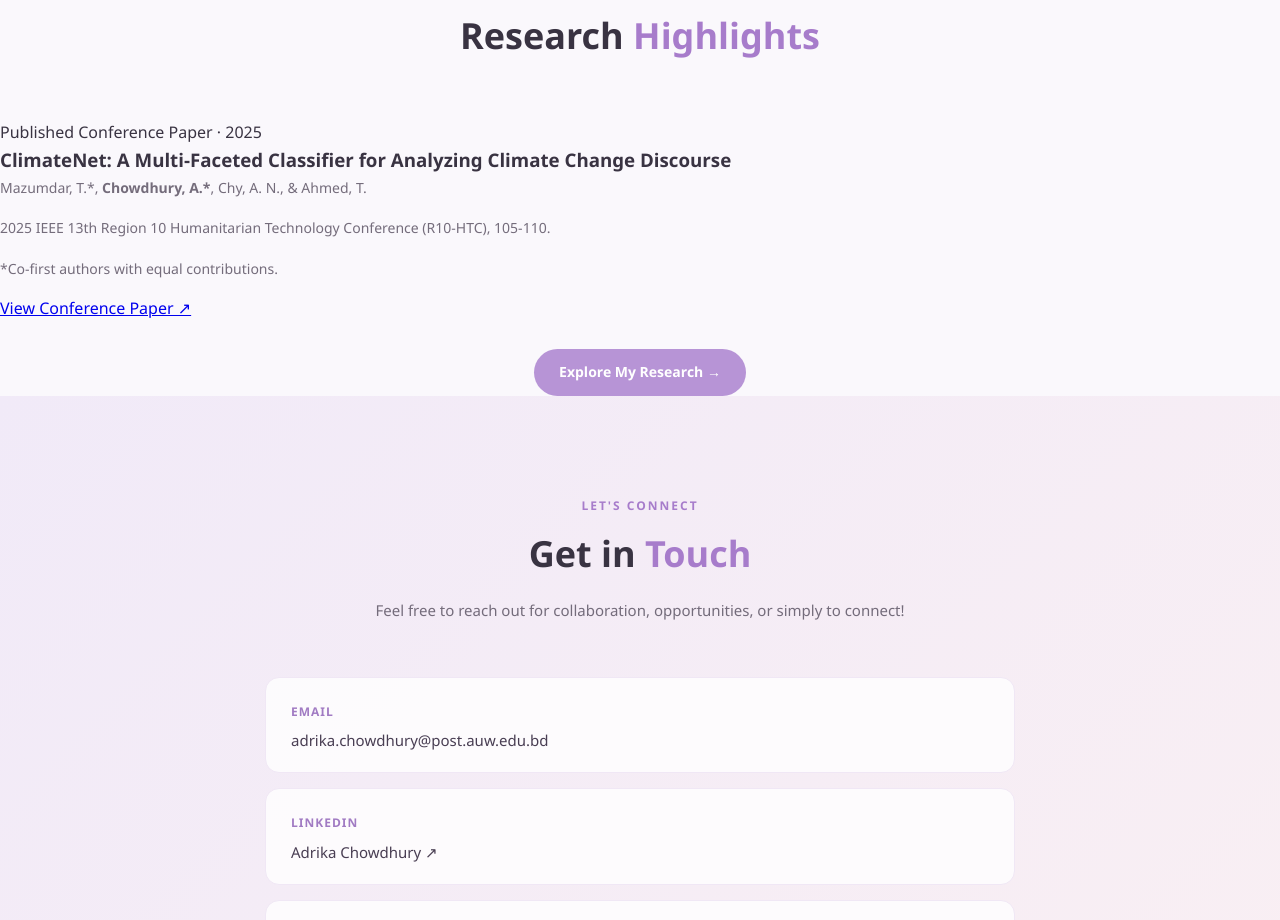
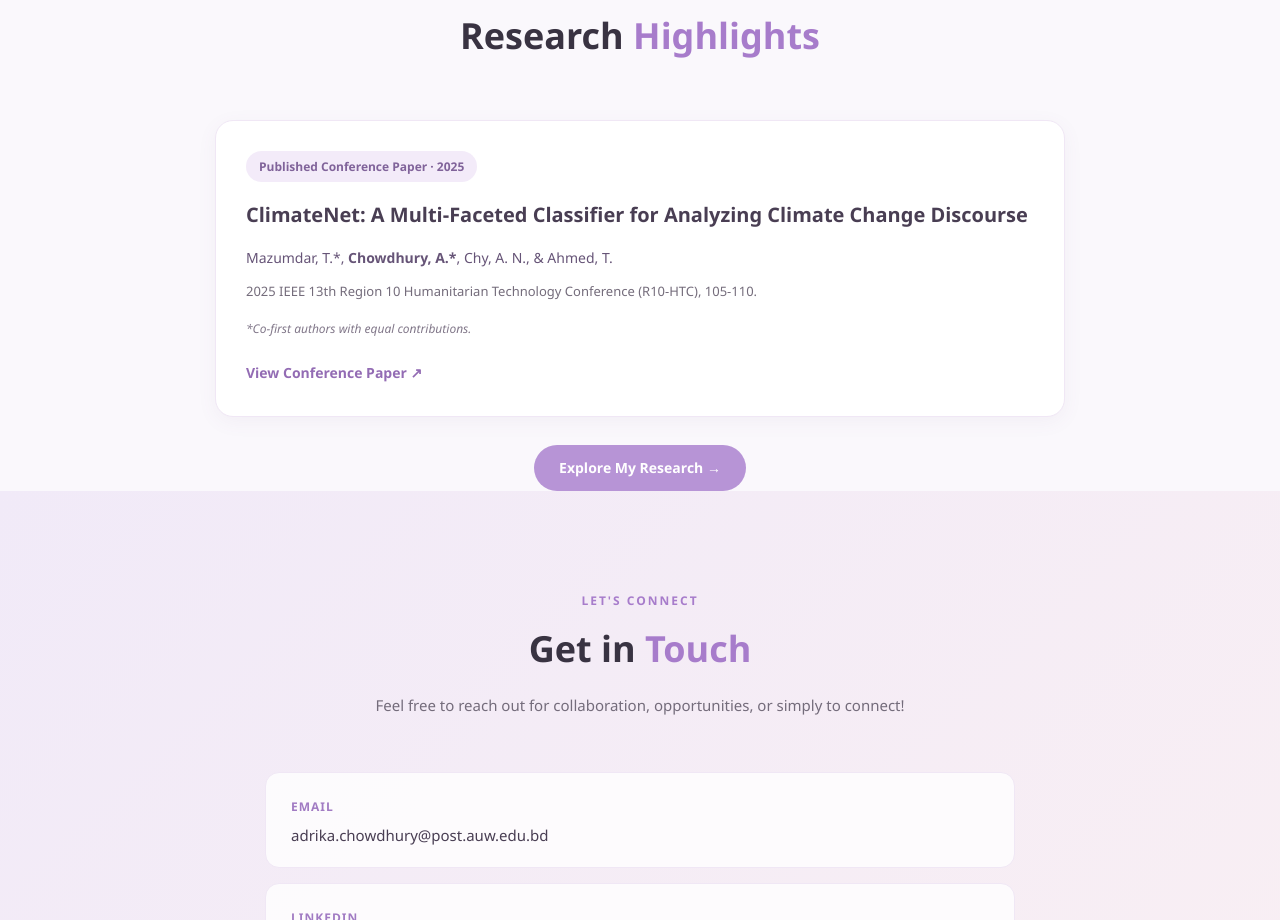
Before and after one commit to adrikachowdhury/adrika-portfolio, a plain HTML site: page index.html in a window 1280 px wide. Shown: the part 2252-3172 px from the top of the page. Drawn offline with Linux system fonts and the light colour scheme.

Commit message:
Modify styling for research highlights section

```diff
--- a/style.css
+++ b/style.css
@@ -635,6 +635,72 @@ header {
     text-decoration: underline;
 }
 
+/* ==============================
+   Publication Card Styling
+============================== */
+
+.publication-container {
+    max-width: 850px;
+    margin: auto;
+}
+
+.publication-card {
+    background-color: #FFFFFF;
+    border: 1px solid #F0E7F5;
+    border-radius: 18px;
+    padding: 30px;
+    box-shadow: 0 5px 20px rgba(120, 90, 140, 0.06);
+}
+
+.publication-status {
+    display: inline-block;
+    color: #80639A;
+    background-color: #F3EBF9;
+    padding: 6px 13px;
+    border-radius: 20px;
+    font-size: 12px;
+    font-weight: 600;
+    margin-bottom: 18px;
+}
+
+.publication-card h3 {
+    color: #493E53;
+    font-size: 20px;
+    line-height: 1.5;
+    margin-bottom: 15px;
+}
+
+.publication-card .publication-authors {
+    color: #665477;
+    font-size: 14px;
+    margin-bottom: 10px;
+}
+
+.publication-card .publication-details {
+    color: #746C7B;
+    font-size: 13px;
+}
+
+.publication-card .author-note {
+    color: #817789;
+    font-size: 12px;
+    font-style: italic;
+    margin-bottom: 20px;
+}
+
+.publication-link {
+    display: inline-block;
+    color: #936CB4;
+    font-size: 14px;
+    font-weight: 600;
+    text-decoration: none;
+    transition: color 0.3s ease;
+}
+
+.publication-link:hover {
+    color: #76519B;
+    text-decoration: underline;
+}
 
 /* ==============================
    Research Page Enhancements
```
